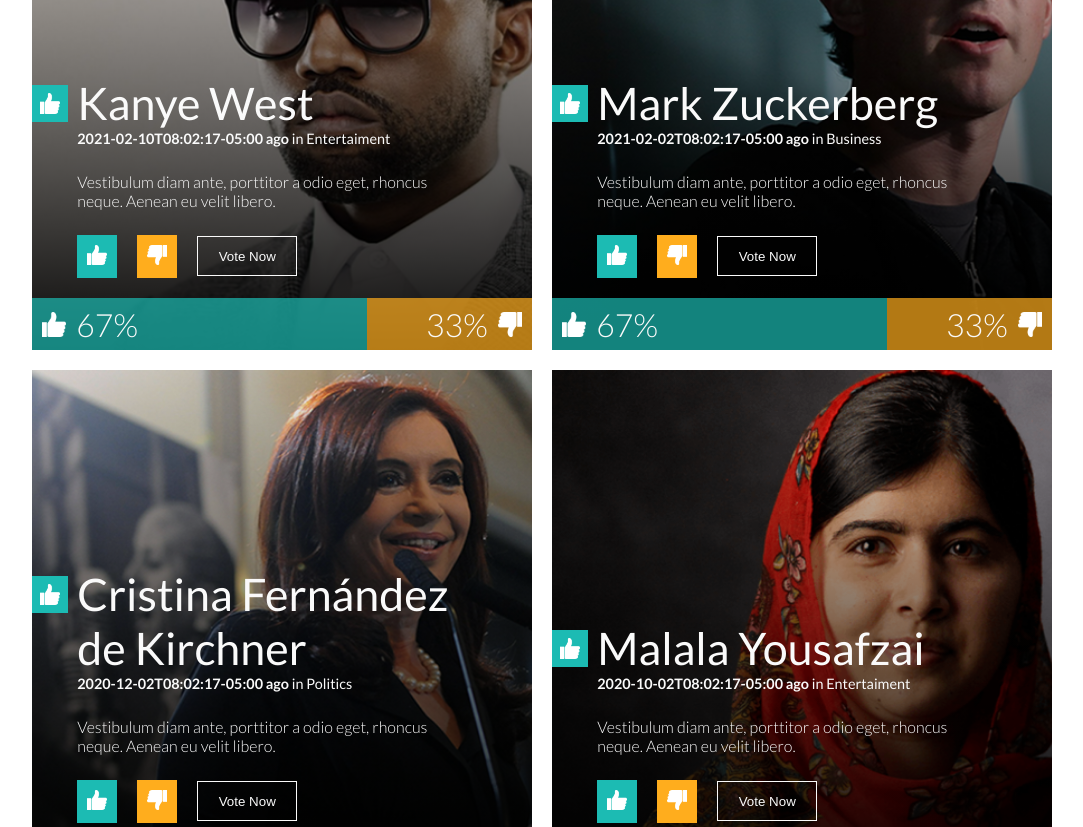
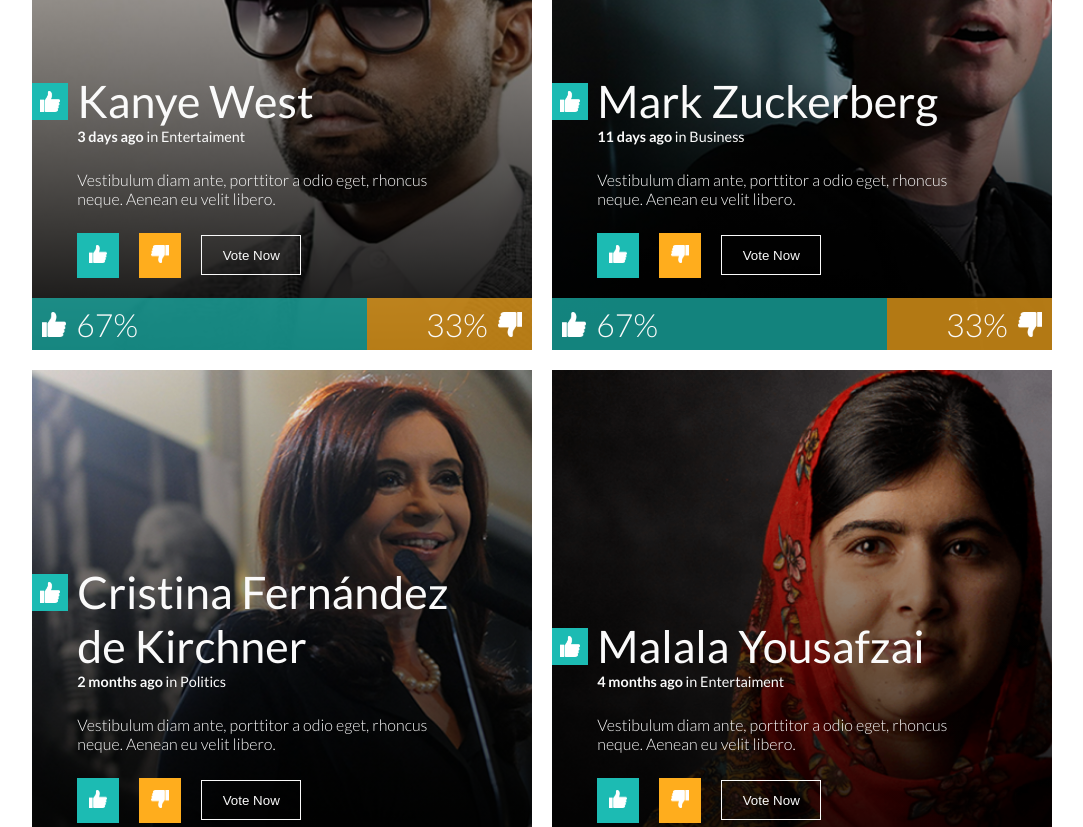
Before and after one commit to SneiderSanchez/zemoga-UI-test, a React (Create React App) app: page / in a window 1280 px wide. Shown: the part 1260-2087 px from the top of the page, without its empty margins (98-1181 px from the left). Built offline with nearby package versions, Linux system fonts and the light colour scheme.

Commit message:
fix: Adding missing border on selected option and adding again moment on CandidateCard

```diff
--- a/src/components/CandidateCard/index.js
+++ b/src/components/CandidateCard/index.js
@@ -20,6 +20,7 @@
 import { ThemeProvider, withTheme } from "styled-components";
 import { useState } from "react";
 import toast from "react-hot-toast";
+import moment from "moment";
 
 const CandidateCard = ({ candidateData }) => {
   const [candidate, setCandidate] = useState(candidateData);
@@ -33,6 +34,7 @@
     highestValue:
       candidate.upVotes >= candidate.downVotes ? "thumbsUp" : "thumbsDown",
   };
+  const candidateDate = moment(candidate.startDate).fromNow();
 
   const handleNewVote = () => {
     setSelectedOption("");
@@ -75,7 +77,7 @@
           <div>
             <Name>{candidate.name}</Name>
             <Date>
-              <strong>{candidate.startDate} ago</strong> in {candidate.category}
+              <strong>{candidateDate}</strong> in {candidate.category}
             </Date>
             <Description>
               {hasVoted ? "Thank You for voting!" : candidate.description}
@@ -87,6 +89,7 @@
                     handleClick={() => {
                       setSelectedOption("upVotes");
                     }}
+                    isSelected={selectedOption === "upVotes"}
                   >
                     <img src={"./thumbsUp.png"} alt={"thumbsUp"}></img>
                   </UpVoteButtom>
@@ -94,6 +97,7 @@
                     handleClick={() => {
                       setSelectedOption("downVotes");
                     }}
+                    isSelected={selectedOption === "downVotes"}
                   >
                     <img src={"./thumbsDown.png"} alt={"thumbsDown"}></img>
                   </DownVoteButtom>
--- a/src/components/CandidateCard/styles.js
+++ b/src/components/CandidateCard/styles.js
@@ -5,8 +5,8 @@
 const votetIcon = css`
   margin-right: 20px;
   img {
-    height: 20px;
-    width: 20px;
+    height: 18px;
+    width: 18px;
     padding: 10px;
   }
 `;
@@ -22,11 +22,15 @@
 export const UpVoteButtom = styled(Button)`
   background-color: rgba(${({ theme }) => theme.thumbsUp}, 1);
   ${votetIcon}
+  border: 2px solid ${({ isSelected, theme }) =>
+    isSelected ? theme.text : "transparent"};
 `;
 
 export const DownVoteButtom = styled(Button)`
   background-color: rgba(${({ theme }) => theme.thumbsDown}, 1);
   ${votetIcon}
+  border: 2px solid ${({ isSelected, theme }) =>
+    isSelected ? theme.text : "transparent"};
 `;
 
 export const VoteButtom = styled(Button)`
```
Also changed, not shown: 1 other file (tests, documents, lock files or other folders).
